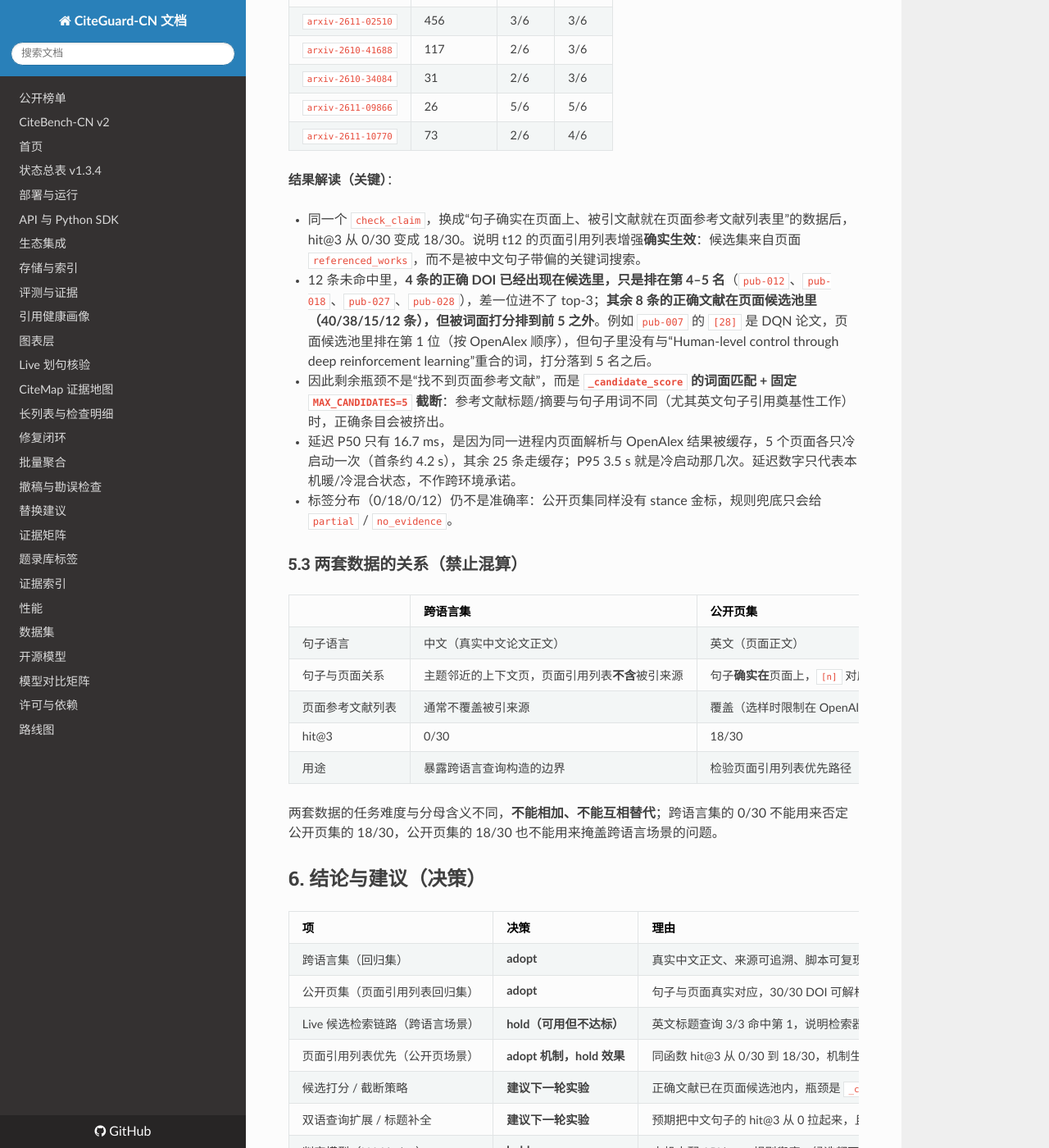
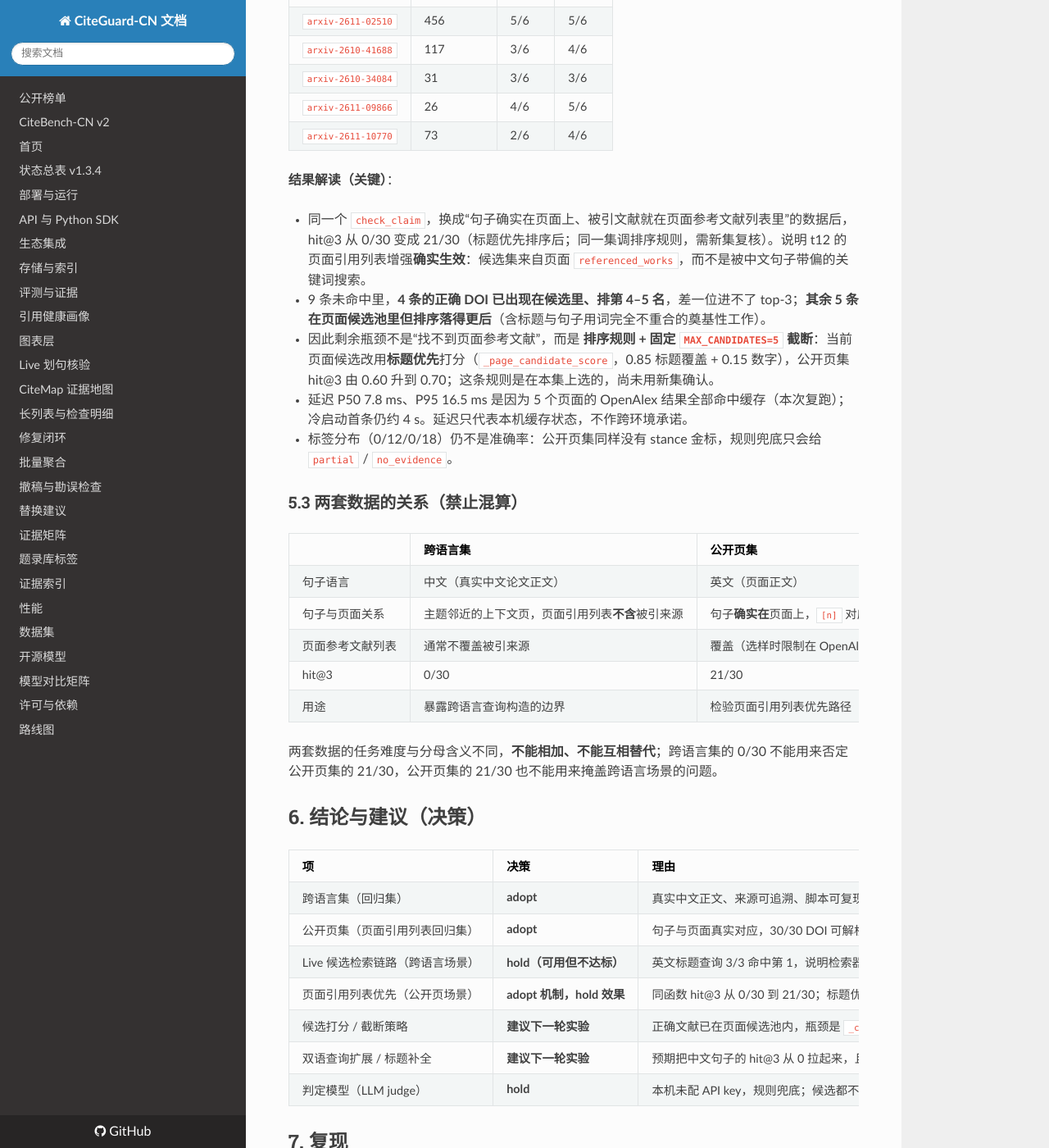
Before and after one commit to kkk431/citeguard-cn, an MkDocs documentation site: the page built from docs/live_eval.md, in a window 1280 px wide and 1400 px high, scrolled down 6319 px. Shown: the whole window at 82% size. Built offline with MkDocs 1.6.1, drawn with Linux system fonts in a browser that asks for light colours; nearby versions of some CDN libraries; some of the changed text lies outside the part shown.

Commit message:
Rank page reference candidates by title and re-evaluate CiteGuard Live (1.7.9)

```diff
--- a/docs/live_eval.md
+++ b/docs/live_eval.md
@@ -167,12 +167,12 @@ PYTHONPATH=src python scripts/eval_live.py \
 | 指标 | 数值 |
 | --- | --- |
 | n | 30 句 / 5 页 |
-| hit@1 | 0.4667 |
-| **hit@3** | **0.6000** |
-| 延迟 P50 | 16.7 ms |
-| 延迟 P95 | 3528.2 ms |
-| 平均延迟 | 383.7 ms |
-| `support` / `partial` / `contradict` / `no_evidence` | 0 / 18 / 0 / 12 |
+| hit@1 | 0.5667 |
+| **hit@3** | **0.7000** |
+| 延迟 P50 | 7.8 ms |
+| 延迟 P95 | 16.5 ms |
+| 平均延迟 | 9.4 ms |
+| `support` / `partial` / `contradict` / `no_evidence` | 0 / 12 / 0 / 18 |
 | 失败 | 0 |
 | 无候选 | 0 |
 
@@ -180,19 +180,19 @@ PYTHONPATH=src python scripts/eval_live.py \
 
 | 页面 | 参考文献数 | hit@1 | hit@3 |
 | --- | --- | --- | --- |
-| `arxiv-2611-02510` | 456 | 3/6 | 3/6 |
-| `arxiv-2610-41688` | 117 | 2/6 | 3/6 |
-| `arxiv-2610-34084` | 31 | 2/6 | 3/6 |
-| `arxiv-2611-09866` | 26 | 5/6 | 5/6 |
+| `arxiv-2611-02510` | 456 | 5/6 | 5/6 |
+| `arxiv-2610-41688` | 117 | 3/6 | 4/6 |
+| `arxiv-2610-34084` | 31 | 3/6 | 3/6 |
+| `arxiv-2611-09866` | 26 | 4/6 | 5/6 |
 | `arxiv-2611-10770` | 73 | 2/6 | 4/6 |
 
 **结果解读（关键）**：
 
-- 同一个 `check_claim`，换成“句子确实在页面上、被引文献就在页面参考文献列表里”的数据后，hit@3 从 0/30 变成 18/30。说明 t12 的页面引用列表增强**确实生效**：候选集来自页面 `referenced_works`，而不是被中文句子带偏的关键词搜索。
-- 12 条未命中里，**4 条的正确 DOI 已经出现在候选里，只是排在第 4–5 名**（`pub-012`、`pub-018`、`pub-027`、`pub-028`），差一位进不了 top-3；**其余 8 条的正确文献在页面候选池里（40/38/15/12 条），但被词面打分排到前 5 之外**。例如 `pub-007` 的 `[28]` 是 DQN 论文，页面候选池里排在第 1 位（按 OpenAlex 顺序），但句子里没有与“Human-level control through deep reinforcement learning”重合的词，打分落到 5 名之后。
-- 因此剩余瓶颈不是“找不到页面参考文献”，而是 **`_candidate_score` 的词面匹配 + 固定 `MAX_CANDIDATES=5` 截断**：参考文献标题/摘要与句子用词不同（尤其英文句子引用奠基性工作）时，正确条目会被挤出。
-- 延迟 P50 只有 16.7 ms，是因为同一进程内页面解析与 OpenAlex 结果被缓存，5 个页面各只冷启动一次（首条约 4.2 s），其余 25 条走缓存；P95 3.5 s 就是冷启动那几次。延迟数字只代表本机暖/冷混合状态，不作跨环境承诺。
-- 标签分布（0/18/0/12）仍不是准确率：公开页集同样没有 stance 金标，规则兜底只会给 `partial` / `no_evidence`。
+- 同一个 `check_claim`，换成“句子确实在页面上、被引文献就在页面参考文献列表里”的数据后，hit@3 从 0/30 变成 21/30（标题优先排序后；同一集调排序规则，需新集复核）。说明 t12 的页面引用列表增强**确实生效**：候选集来自页面 `referenced_works`，而不是被中文句子带偏的关键词搜索。
+- 9 条未命中里，**4 条的正确 DOI 已出现在候选里、排第 4–5 名**，差一位进不了 top-3；**其余 5 条在页面候选池里但排序落得更后**（含标题与句子用词完全不重合的奠基性工作）。
+- 因此剩余瓶颈不是“找不到页面参考文献”，而是 **排序规则 + 固定 `MAX_CANDIDATES=5` 截断**：当前页面候选改用**标题优先**打分（`_page_candidate_score`，0.85 标题覆盖 + 0.15 数字），公开页集 hit@3 由 0.60 升到 0.70；这条规则是在本集上选的，尚未用新集确认。
+- 延迟 P50 7.8 ms、P95 16.5 ms 是因为 5 个页面的 OpenAlex 结果全部命中缓存（本次复跑）；冷启动首条仍约 4 s。延迟只代表本机缓存状态，不作跨环境承诺。
+- 标签分布（0/12/0/18）仍不是准确率：公开页集同样没有 stance 金标，规则兜底只会给 `partial` / `no_evidence`。
 
 ### 5.3 两套数据的关系（禁止混算）
 
@@ -201,10 +201,10 @@ PYTHONPATH=src python scripts/eval_live.py \
 | 句子语言 | 中文（真实中文论文正文） | 英文（页面正文） |
 | 句子与页面关系 | 主题邻近的上下文页，页面引用列表**不含**被引来源 | 句子**确实在**页面上，`[n]` 对应页内参考文献 |
 | 页面参考文献列表 | 通常不覆盖被引来源 | 覆盖（选样时限制在 OpenAlex 前 40 条内） |
-| hit@3 | 0/30 | 18/30 |
+| hit@3 | 0/30 | 21/30 |
 | 用途 | 暴露跨语言查询构造的边界 | 检验页面引用列表优先路径 |
 
-两套数据的任务难度与分母含义不同，**不能相加、不能互相替代**；跨语言集的 0/30 不能用来否定公开页集的 18/30，公开页集的 18/30 也不能用来掩盖跨语言场景的问题。
+两套数据的任务难度与分母含义不同，**不能相加、不能互相替代**；跨语言集的 0/30 不能用来否定公开页集的 21/30，公开页集的 21/30 也不能用来掩盖跨语言场景的问题。
 
 ## 6. 结论与建议（决策）
 
@@ -213,7 +213,7 @@ PYTHONPATH=src python scripts/eval_live.py \
 | 跨语言集（回归集） | **adopt** | 真实中文正文、来源可追溯、脚本可复现；小样本，只作烟雾测试 |
 | 公开页集（页面引用列表回归集） | **adopt** | 句子与页面真实对应，30/30 DOI 可解析；补上了跨语言集测不到的 t12 路径 |
 | Live 候选检索链路（跨语言场景） | **hold（可用但不达标）** | 英文标题查询 3/3 命中第 1，说明检索器可用；中文句子路径 0/30 |
-| 页面引用列表优先（公开页场景） | **adopt 机制，hold 效果** | 同函数 hit@3 从 0/30 到 18/30，机制生效；但 12 条未命中里 4 条排第 4–5、8 条被词面打分挤出前 5 |
+| 页面引用列表优先（公开页场景） | **adopt 机制，hold 效果** | 同函数 hit@3 从 0/30 到 21/30；标题优先排序后提升，但 9 条仍未进 top-3，且排序规则在本集选定 |
 | 候选打分 / 截断策略 | **建议下一轮实验** | 正确文献已在页面候选池内，瓶颈是 `_candidate_score` 词面匹配与 `MAX_CANDIDATES=5` 截断 |
 | 双语查询扩展 / 标题补全 | **建议下一轮实验** | 预期把中文句子的 hit@3 从 0 拉起来，且不改判断器 |
 | 判定模型（LLM judge） | **hold** | 本机未配 API key，规则兜底；候选都不对时 judge 无意义 |
```
Also changed, not shown: CHANGELOG.md (+5 -0 lines), README.md (+3 -3 lines), docs/evidence_index.md (+2 -2 lines), docs/evidence_matrix.md (+1 -1 lines), 7 other files.
